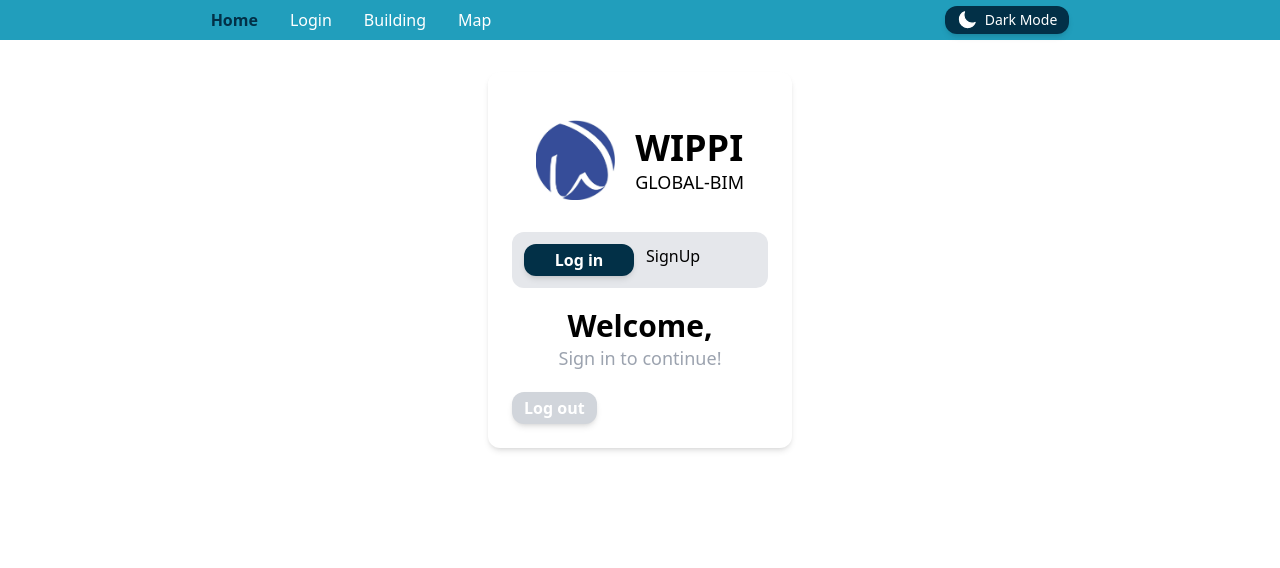
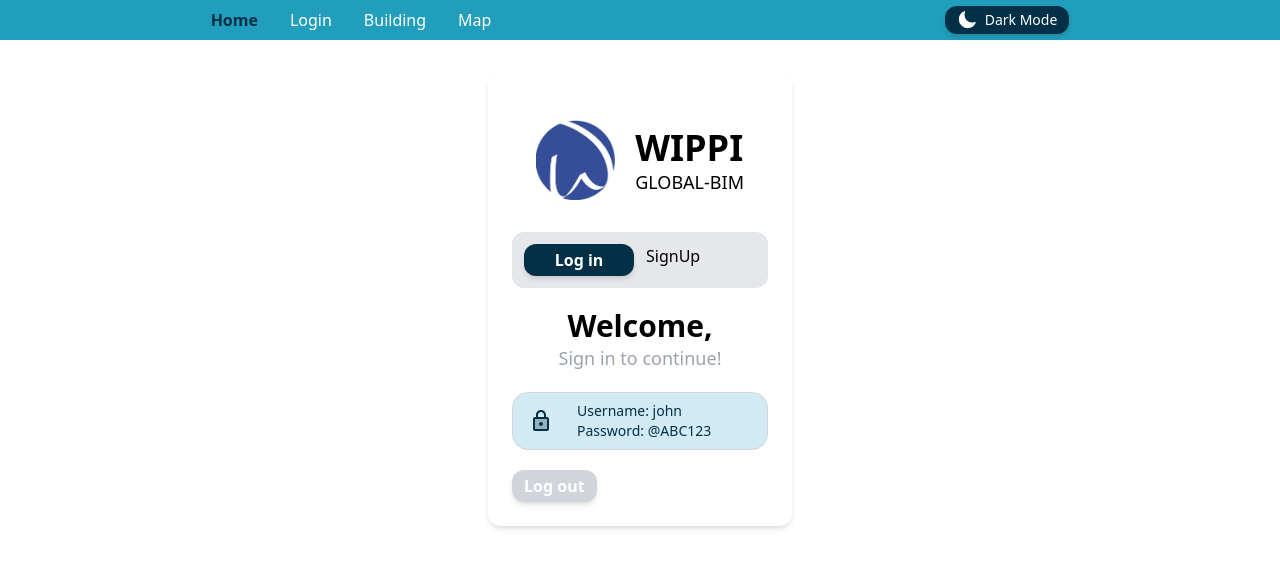
Before and after one commit to badiarq/bim-next, a Next.js app: page / in a window 1280 px wide. Shown: the top 568 px of the page. Built offline with nearby package versions, Linux system fonts and the light colour scheme; no server answers.

Commit message:
informationAlert fix

```diff
--- a/components/messages/information-alert.tsx
+++ b/components/messages/information-alert.tsx
@@ -7,8 +7,9 @@ interface htmlElementType {
 }
 
 export const InformationAlert = ({children, textColor, backgroundColor} : htmlElementType) => {
+
     return (
-        <div className="login-data-instructions my-5">
+      <div className="login-data-instructions my-5">
         <div className={`instructions-container ${textColor} border-gray-300 dark:border-gray-600 ${backgroundColor}`}>
           <div className="left-icon">
               <svg className="left-icon" viewBox="0 0 24 24" fill="currentColor"
--- a/components/user/login-tab.tsx
+++ b/components/user/login-tab.tsx
@@ -24,8 +24,7 @@ export const LoginTab:FC = () => {
             <h1 className="text-3xl font-bold text-center">Welcome,</h1>
             <h4 className="text-lg text-center text-gray-400 dark:text-middleDark">Sign in to continue!</h4>
           </div>
-
-          {/* <InformationAlert
+          <InformationAlert
             textColor="text-primary-dark dark:text-gray-300"
             backgroundColor="bg-primary-light15 dark:bg-gray-700"
           >
@@ -37,8 +36,7 @@ export const LoginTab:FC = () => {
                   <strong>Password:</strong> @ABC123
               </div>
             </div>
-          </InformationAlert> */}
-
+          </InformationAlert>
           {userState.user ? (<p>{userState.user.displayName}</p>) : (<LogOutButton />)}
         </div>
       </PopupContainer>
```
